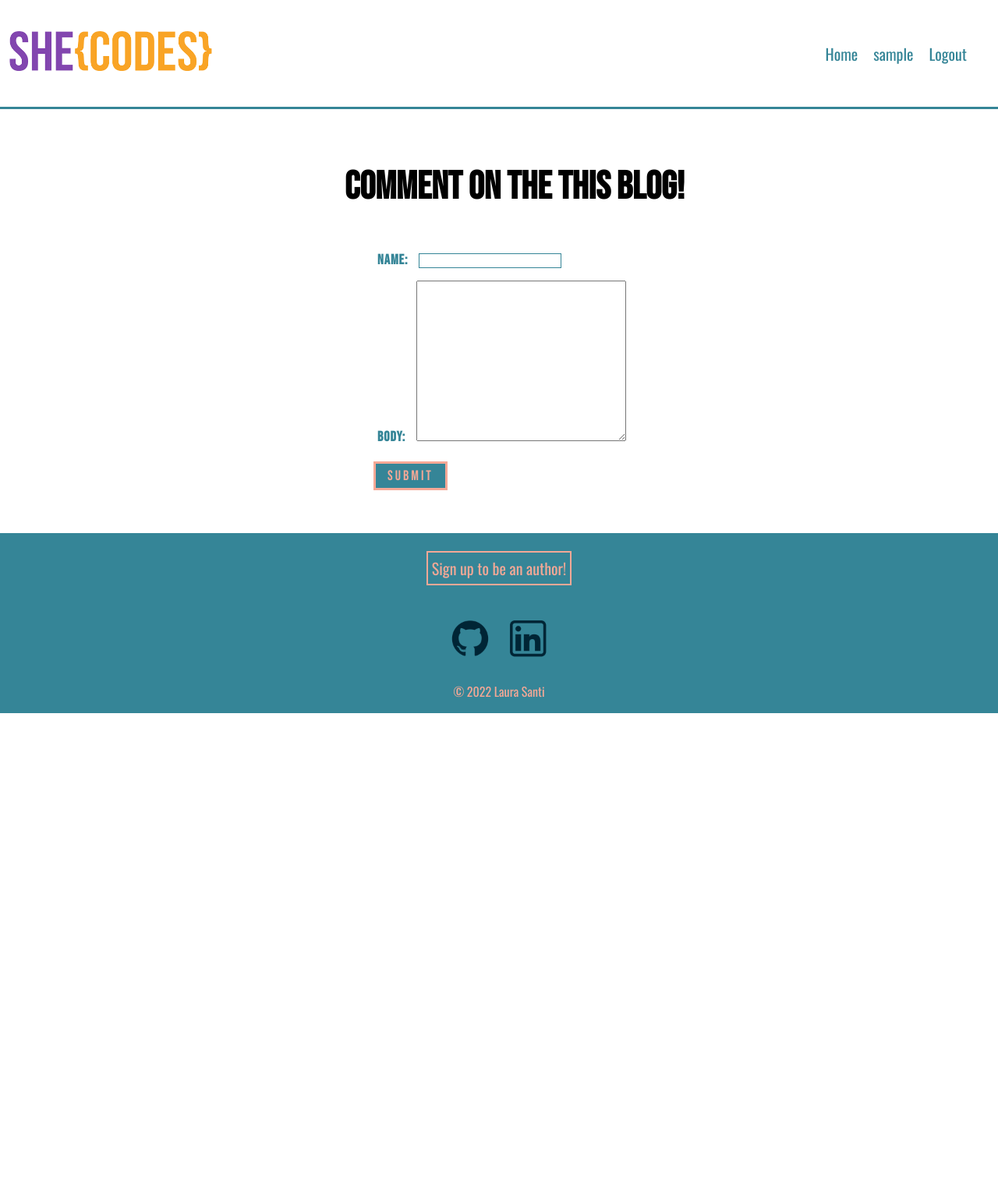
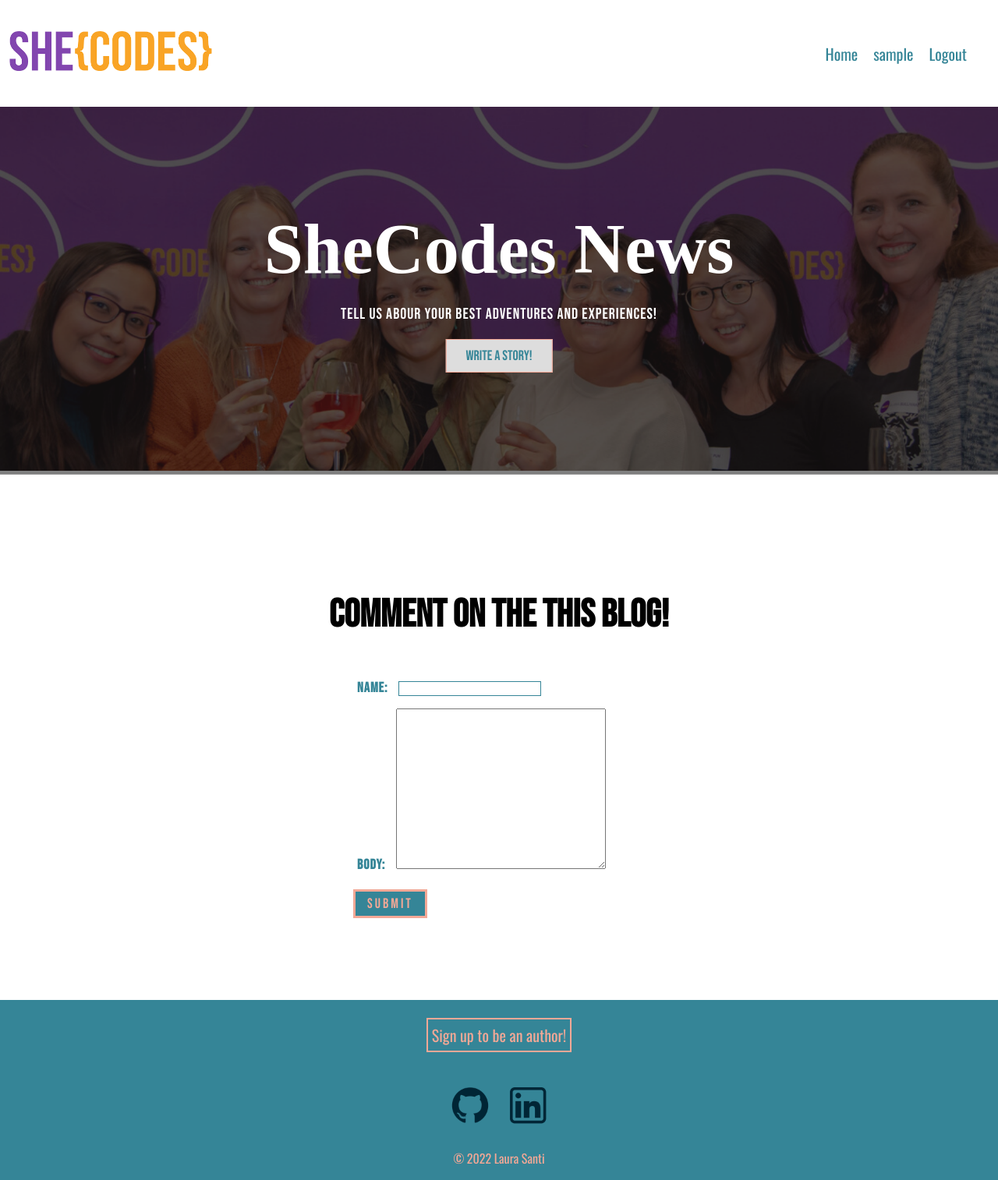
Before and after one commit to SheCodesAus/she-codes-django-news-project-Lauraitnas, a Django app: page /news/1/comments in a window 1280 px wide. Shown: the whole page at 78% size. Before the commit the page ends 915 px from the top, so only its background shows below. Run offline with Django 4.2, Linux system fonts and the light colour scheme; the visitor is signed in with stand-in values (Sample User, id 1); parts of the project's set-up code (start-up, migrations or seed data) failed here and were passed over; some web fonts are replaced.

Commit message:
project finished!

```diff
--- a/she_codes_news/news/templates/news/category.html
+++ b/she_codes_news/news/templates/news/category.html
@@ -6,9 +6,6 @@
 {% endblock %}
 
 {% block content %}
-
-    <div id="header-image"><img src="/static/images/coders3.png" alt="Shecoders" style="width:100%;"></div>
-
 
     <div class="external-div">
         <h2>All News</h2>
--- a/she_codes_news/news/templates/news/index.html
+++ b/she_codes_news/news/templates/news/index.html
@@ -7,7 +7,7 @@
 
 {% block content %}
 
-    <div id="header-image"><img src="/static/images/coders3.png" alt="Shecoders" style="width:100%;"></div>
+    {% comment %} <div id="header-image"><img src="/static/images/coders3.png" alt="Shecoders" style="width:100%;"></div> {% endcomment %}
 
     <div class="external-div">
         <h2>Latest News</h2>
--- a/she_codes_news/static/styles.css
+++ b/she_codes_news/static/styles.css
@@ -14,7 +14,6 @@ header {
     background-color: white;
     margin-top: 30px;
     padding-bottom: 30px;
-    border-bottom: solid 3px #358597;
 }
 
 #logo {
@@ -94,6 +93,7 @@ form {
     margin: 50px auto;
     width: 100%;
     text-align: center;
+    margin-bottom: 100px;
 }
 
 form label {
@@ -119,10 +119,10 @@ form input {
     border: 1px solid #358597;
 }
 
-.fill-form {
+/* .fill-form {
     margin-left: 40px;
     margin-top: 70px;
-}
+} */
 .fill-form form{
     width: 30%;
     text-align: left;
@@ -215,3 +215,56 @@ margin-top: 40px;
 .footer-credit{
     color: #f4a896;
 }
+
+
+.hero-image {
+    background-image: linear-gradient(rgba(0, 0, 0, 0.5), rgba(0, 0, 0, 0.5));
+    height: 50%;
+    background-position: center;
+    background-repeat: no-repeat;
+    background-size: cover;
+    position: relative;
+    margin-bottom: 150px;
+}
+
+.hero-image img {
+    width: 100%;
+}
+
+.hero-title{
+    font-family: 'Playfair Display', serif;
+    font-size: 90px;
+}
+
+.hero-text {
+    text-align: center;
+    position: absolute;
+    top: 50%;
+    left: 50%;
+    transform: translate(-50%, -50%);
+    color: white;
+}
+
+#hero-text{
+    font-size: 20px;
+    font-family: 'Bebas Neue', cursive;
+    letter-spacing: 1px;
+}
+
+.hero-text a {
+    border: solid 1px #f4a896;
+    outline: 0;
+    display: inline-block;
+    padding: 10px 25px;
+    color: #358597;
+    background-color: #ddd;
+    text-align: center;
+    cursor: pointer;
+    font-family: 'Bebas Neue', cursive;
+    font-size: 18px;
+}
+
+.hero-text a:hover {
+    background-color: #358597;
+    color: white;
+}
--- a/she_codes_news/templates/base.html
+++ b/she_codes_news/templates/base.html
@@ -20,6 +20,18 @@
                 {% include './nav.html' %}
             </div>
         </header>
+
+            <div class="hero-image">
+                <a href="{% url 'news:index' %}">
+                    <img src="/static/images/coders2.png" alt="Laura Santi">
+                </a>
+                <div class="hero-text">
+                    <h1 class="hero-title">SheCodes News</h1>
+                    <p id="hero-text">Tell us abour your best adventures and experiences!</p>
+                    <a href="{% url 'news:newStory' %}">Write a story!</a>
+                </div>
+            </div>
+
 
 
         <!-- content blocks here -->
--- a/she_codes_news/users/templates/users/profile.html
+++ b/she_codes_news/users/templates/users/profile.html
@@ -31,7 +31,11 @@
         </div>
     </div>
     <div id="my-stories-div">
+        {% if customuser == request.user %}
             <h2 class="title">My Stories</h2>
+        {% else %}
+            <h2 class="title">{{ customuser.username }}'s Stories</h2>
+        {% endif %}
             <div id="my-stories">
                 {% if customuser.newsstory_set.all %}
                     {% for story in customuser.newsstory_set.all %}
```
Also changed, not shown: she_codes_news/static/images/coders2.png, 2 other files. Lines whose indentation alone changed are shown as unchanged.
